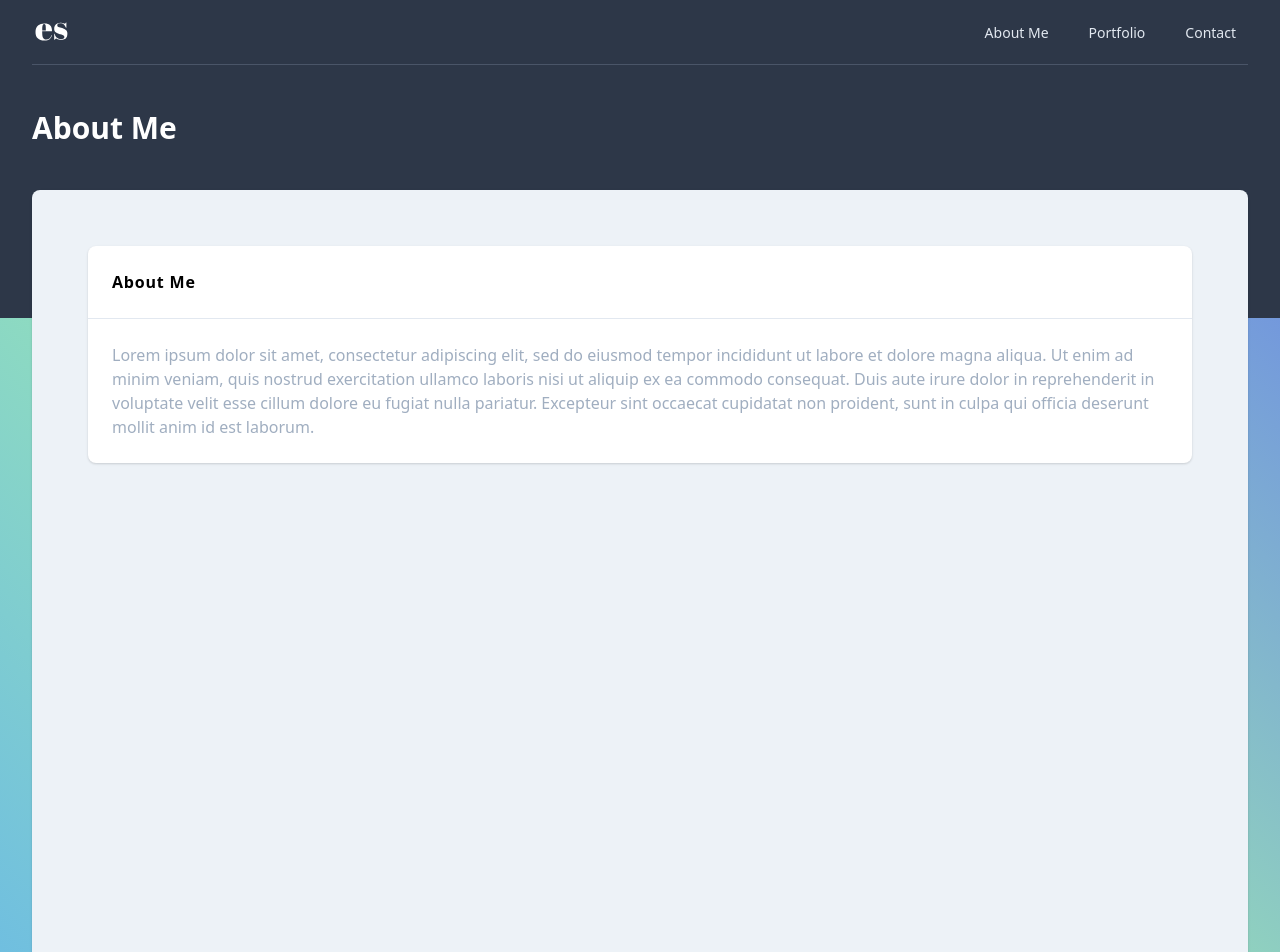
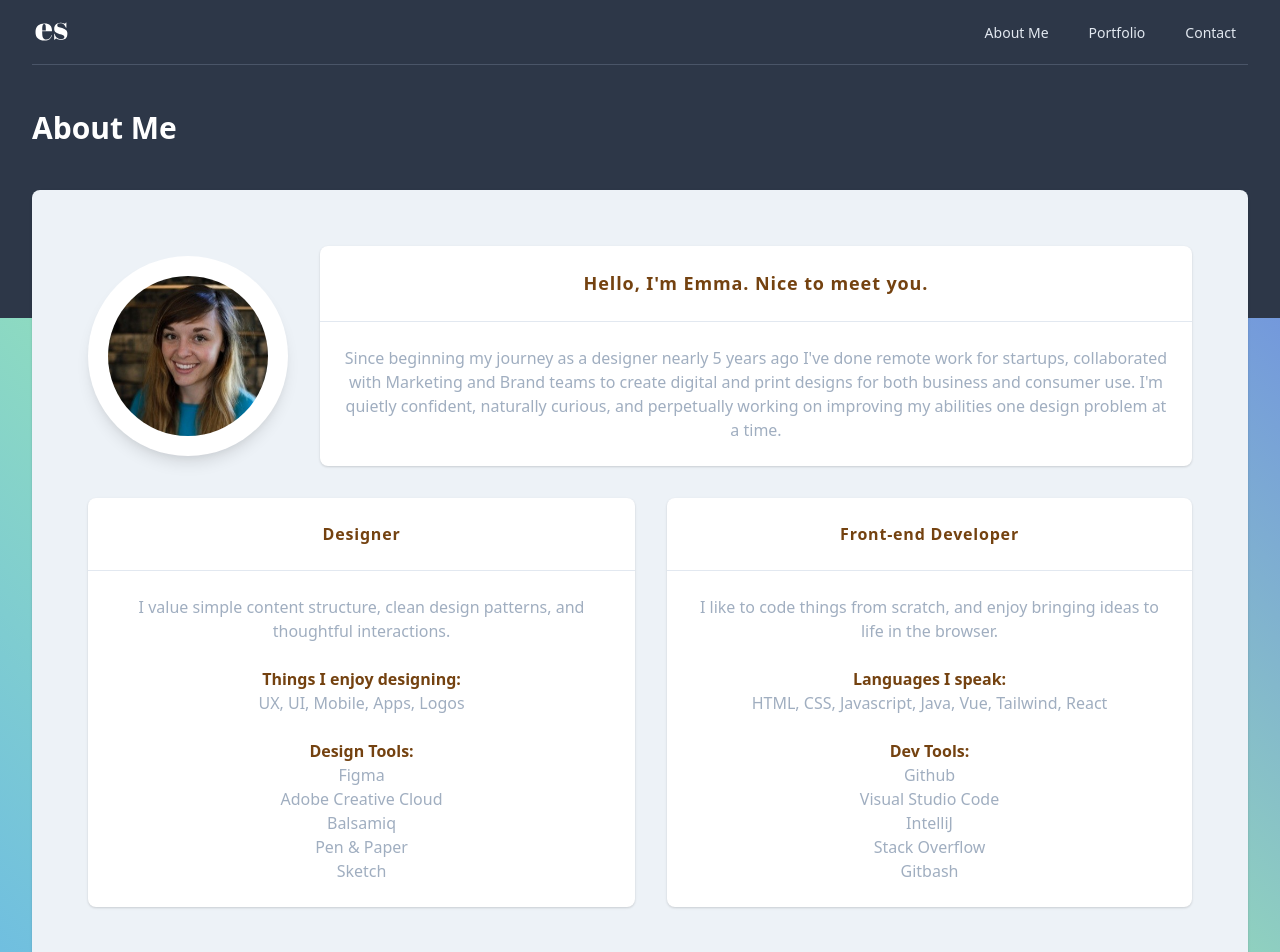
Before and after one commit to emmastotz/nuxt-portfolio, a Nuxt app: page / in a window 1280 px wide. Shown: the top 952 px of the page. Built offline with nearby package versions, Linux system fonts and the light colour scheme.

Commit message:
feat: build out about me page

```diff
--- a/pages/index.vue
+++ b/pages/index.vue
@@ -1,20 +1,76 @@
 <template>
-  <div class="mx-8 my-8">
+  <div class="mx-8 my-8 space-y-8">
+    <div class="flex flex-col justify-between items-center space-y-8 lg:flex-row lg:space-y-0 lg:space-x-8 xl:justify-around">
+      <div class="flex-shrink-0 rounded-full shadow-lg p-5 bg-white">
+        <img src="/images/emma.jpg" class="object-cover rounded-full h-32 w-auto lg:h-40"/>
+      </div>
       <DisplayCard>
         <template #title>
-        <h2 class="font-semibold tracking-wider">About Me</h2>
+          <h2 class="text-lg font-bold tracking-wider text-yellow-900 text-center">Hello, I'm Emma. Nice to meet you.</h2>
         </template>
         <template #content>
           <div class="flex">
-          <div class="flex-1 rounded-full bg-gray-100">
-            <img src="/static/images/emma.jpg" />
-          </div>
-          <p class="prose text-gray-500">
-            Lorem ipsum dolor sit amet, consectetur adipiscing elit, sed do eiusmod tempor incididunt ut labore et dolore magna aliqua. Ut enim ad minim veniam, quis nostrud exercitation ullamco laboris nisi ut aliquip ex ea commodo consequat. Duis aute irure dolor in reprehenderit in voluptate velit esse cillum dolore eu fugiat nulla pariatur. Excepteur sint occaecat cupidatat non proident, sunt in culpa qui officia deserunt mollit anim id est laborum.
+            <p class="prose text-gray-500 text-center">
+              Since beginning my journey as a designer nearly 5 years ago I've done remote work for startups, collaborated with Marketing and Brand teams to create digital and print designs for both business and consumer use. I'm quietly confident, naturally curious, and perpetually working on improving my abilities one design problem at a time.
             </p>
           </div>
         </template>
       </DisplayCard>
+    </div>
+    <div class="flex flex-col space-y-8 md:flex-row md:space-y-0 md:space-x-8">
+      <DisplayCard>
+        <template #title>
+          <h2 class="font-bold tracking-wider text-yellow-900 text-center">Designer</h2>
+        </template>
+        <template #content>
+          <div class="grid gap-6">
+            <p class="text-gray-500 text-center">
+              I value simple content structure, clean design patterns, and thoughtful interactions.
+            </p>
+            <div class="text-center">
+              <h3 class="text-yellow-900 font-semibold">Things I enjoy designing:</h3>
+              <p class="text-gray-500">
+                UX, UI, Mobile, Apps, Logos
+              </p>
+            </div>
+            <ul class="text-center">
+              <span class="text-yellow-900 font-semibold">Design Tools:</span>
+              <li class="text-gray-500">Figma</li>
+              <li class="text-gray-500">Adobe Creative Cloud</li>
+              <li class="text-gray-500">Balsamiq</li>
+              <li class="text-gray-500">Pen & Paper</li>
+              <li class="text-gray-500">Sketch</li>
+            </ul>
+          </div>
+        </template>
+      </DisplayCard>
+      <DisplayCard>
+        <template #title>
+          <h2 class="font-bold tracking-wider text-yellow-900 text-center">Front-end Developer</h2>
+        </template>
+        <template #content>
+          <div class="grid gap-6">
+            <p class="text-gray-500 text-center">
+              I like to code things from scratch, and enjoy bringing ideas to life in the browser.
+            </p>
+            <div class="text-center">
+              <h3 class="text-yellow-900 font-semibold">Languages I speak:</h3>
+              <p class="text-gray-500">
+                HTML, CSS, Javascript, Java, Vue, Tailwind, React
+              </p>
+            </div>
+            <ul class="text-center">
+              <span class="text-yellow-900 font-semibold">Dev Tools:</span>
+              <li class="text-gray-500">Github</li>
+              <li class="text-gray-500">Visual Studio Code</li>
+              <li class="text-gray-500">IntelliJ</li>
+              <li class="text-gray-500">Stack Overflow</li>
+              <li class="text-gray-500">Gitbash</li>
+            </ul>
+          </div>
+        </template>
+      </DisplayCard>
+    </div>
   </div>
 </template>
 
```
Lines whose indentation alone changed are shown as unchanged.
